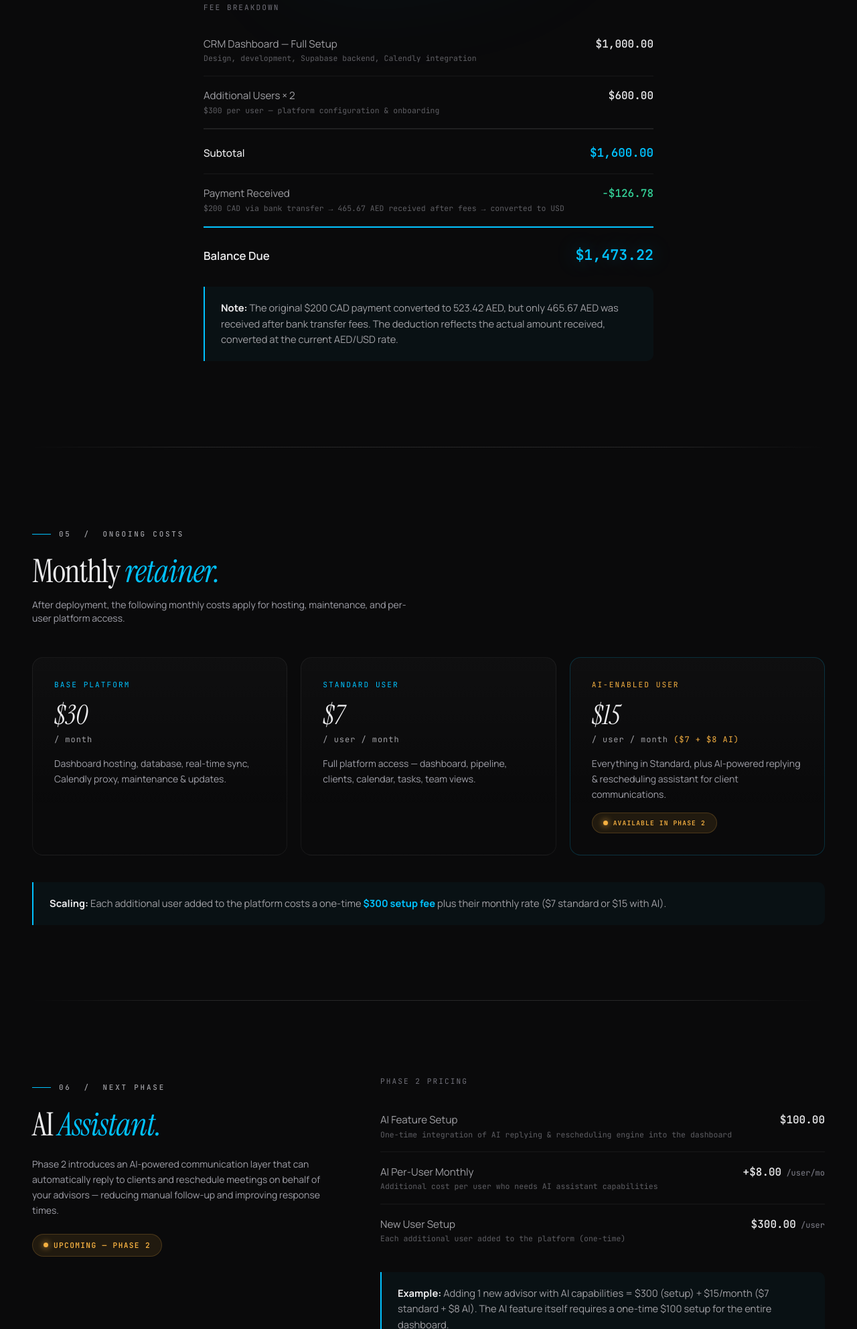
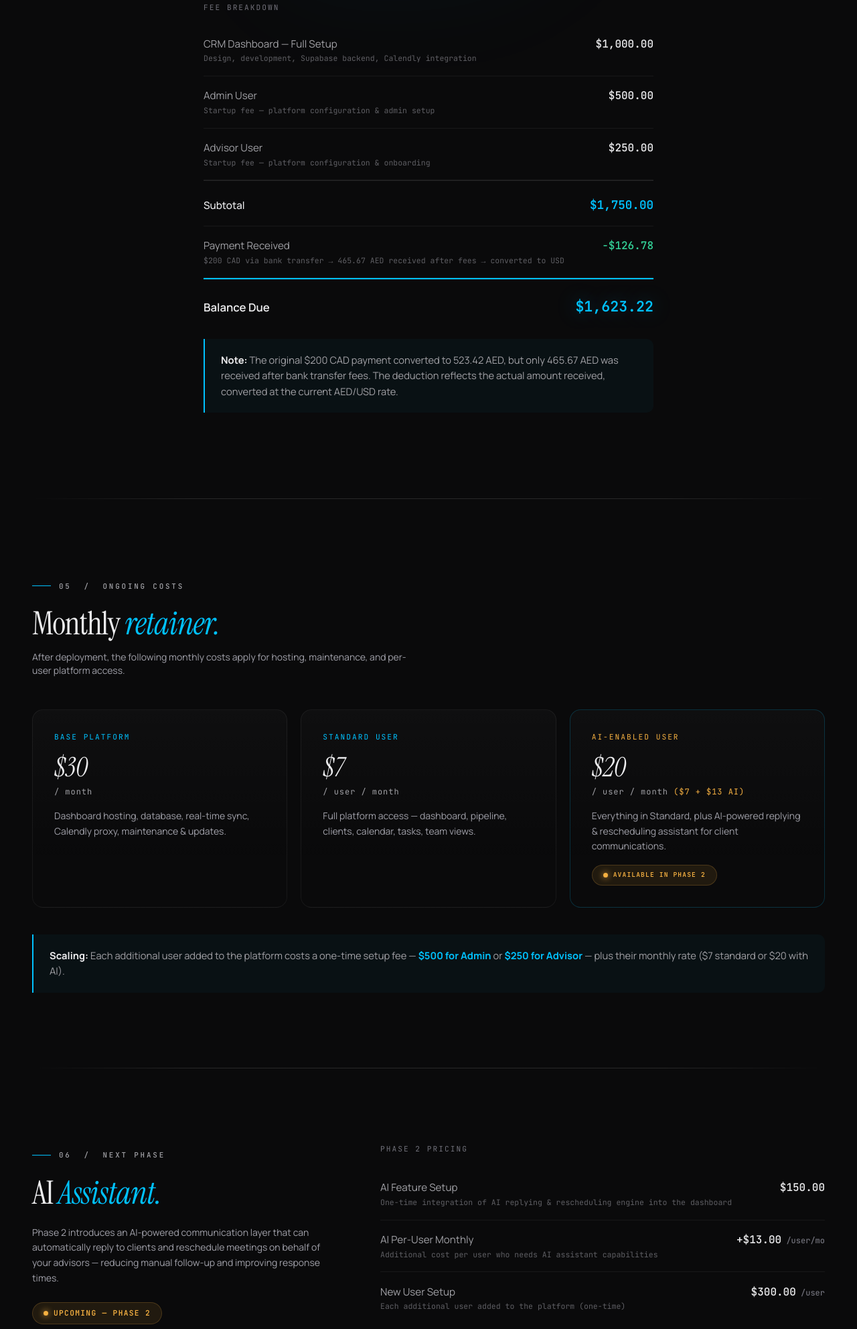
Before and after one commit to ahmedibrahimelbahy/proposal-apex-wealth-71c7b8, a website: page index.html in a window 1280 px wide. Shown: the part 3667-5651 px from the top of the page at 67% size. Drawn offline with nearby package versions, Linux system fonts and the light colour scheme.

Commit message:
update: change user types to Admin (00) and Advisor (50) with adjusted pricing

```diff
--- a/index.html
+++ b/index.html
@@ -650,7 +650,7 @@
     <div class="text-center mb-16">
       <div class="label mb-8 reveal justify-center inline-flex">04 &nbsp;/&nbsp; Investment</div>
       <div class="mono text-xs uppercase tracking-[0.2em] text-zinc-500 mb-4 reveal">Phase 1 &middot; Balance Due</div>
-      <div class="price-big reveal">$1,473<span style="font-size: 0.4em; vertical-align: super; -webkit-text-fill-color: var(--muted); letter-spacing: 0;">.22</span></div>
+      <div class="price-big reveal">$1,623<span style="font-size: 0.4em; vertical-align: super; -webkit-text-fill-color: var(--muted); letter-spacing: 0;">.22</span></div>
     </div>
 
     <div class="max-w-2xl mx-auto reveal">
@@ -666,15 +666,23 @@
 
       <div class="invoice-row">
         <div class="inv-label">
-          Additional Users &times; 2
-          <small>$300 per user &mdash; platform configuration &amp; onboarding</small>
+          Admin User
+          <small>Startup fee &mdash; platform configuration &amp; admin setup</small>
         </div>
-        <div class="inv-amount">$600.00</div>
+        <div class="inv-amount">$500.00</div>
+      </div>
+
+      <div class="invoice-row">
+        <div class="inv-label">
+          Advisor User
+          <small>Startup fee &mdash; platform configuration &amp; onboarding</small>
+        </div>
+        <div class="inv-amount">$250.00</div>
       </div>
 
       <div class="invoice-row subtotal">
         <div class="inv-label" style="font-weight: 500; color: var(--ink);">Subtotal</div>
-        <div class="inv-amount">$1,600.00</div>
+        <div class="inv-amount">$1,750.00</div>
       </div>
 
       <div class="invoice-row deduction">
@@ -687,7 +695,7 @@
 
       <div class="invoice-row total">
         <div class="inv-label">Balance Due</div>
-        <div class="inv-amount">$1,473.22</div>
+        <div class="inv-amount">$1,623.22</div>
       </div>
     </div>
 
@@ -736,9 +744,9 @@
       <div class="pricing-card" style="border-color: rgba(0, 194, 255, 0.2);">
         <div class="card-title" style="color: var(--gold);">AI-Enabled User</div>
         <div class="flex items-baseline gap-2">
-          <div class="card-price">$15</div>
+          <div class="card-price">$20</div>
         </div>
-        <div class="card-unit mt-2">/ user / month <span style="color: var(--gold);">($7 + $8 AI)</span></div>
+        <div class="card-unit mt-2">/ user / month <span style="color: var(--gold);">($7 + $13 AI)</span></div>
         <div class="mt-4 text-zinc-400 text-sm leading-relaxed">
           Everything in Standard, plus AI-powered replying &amp; rescheduling assistant for client communications.
         </div>
@@ -748,7 +756,7 @@
 
     <div class="mt-10 reveal">
       <div class="note-box">
-        <strong style="color: var(--ink);">Scaling:</strong> Each additional user added to the platform costs a one-time <strong style="color: var(--brand);">$300 setup fee</strong> plus their monthly rate ($7 standard or $15 with AI).
+        <strong style="color: var(--ink);">Scaling:</strong> Each additional user added to the platform costs a one-time setup fee — <strong style="color: var(--brand);">$500 for Admin</strong> or <strong style="color: var(--brand);">$250 for Advisor</strong> — plus their monthly rate ($7 standard or $20 with AI).
       </div>
     </div>
   </section>
@@ -778,7 +786,7 @@
             AI Feature Setup
             <small>One-time integration of AI replying &amp; rescheduling engine into the dashboard</small>
           </div>
-          <div class="inv-amount">$100.00</div>
+          <div class="inv-amount">$150.00</div>
         </div>
 
         <div class="invoice-row">
@@ -786,7 +794,7 @@
             AI Per-User Monthly
             <small>Additional cost per user who needs AI assistant capabilities</small>
           </div>
-          <div class="inv-amount">+$8.00<span class="text-zinc-500 text-xs"> /user/mo</span></div>
+          <div class="inv-amount">+$13.00<span class="text-zinc-500 text-xs"> /user/mo</span></div>
         </div>
 
         <div class="invoice-row" style="border-bottom: none;">
@@ -798,7 +806,7 @@
         </div>
 
         <div class="mt-6 note-box">
-          <strong style="color: var(--ink);">Example:</strong> Adding 1 new advisor with AI capabilities = $300 (setup) + $15/month ($7 standard + $8 AI). The AI feature itself requires a one-time $100 setup for the entire dashboard.
+          <strong style="color: var(--ink);">Example:</strong> Adding 1 new advisor with AI capabilities = $250 (setup) + $20/month ($7 standard + $13 AI). The AI feature itself requires a one-time $150 setup for the entire dashboard.
         </div>
       </div>
     </div>
@@ -842,7 +850,7 @@
           </div>
           <div class="p-5 rounded-xl" style="background: rgba(255,255,255,0.02); border: 1px solid var(--hair);">
             <div class="mono text-[0.65rem] uppercase tracking-[0.18em] text-zinc-500 mb-2">Amount to Send</div>
-            <div class="text-lg font-medium" style="color: var(--brand);">$1,473.22 USD</div>
+            <div class="text-lg font-medium" style="color: var(--brand);">$1,623.22 USD</div>
           </div>
         </div>
       </div>
@@ -901,10 +909,10 @@
         </h3>
         <dl>
           <div class="term-row"><dt>Payment Method</dt><dd>Western Union to Egypt</dd></div>
-          <div class="term-row"><dt>Balance Due</dt><dd style="color: var(--brand); font-weight: 600;">$1,473.22 USD</dd></div>
+          <div class="term-row"><dt>Balance Due</dt><dd style="color: var(--brand); font-weight: 600;">$1,623.22 USD</dd></div>
           <div class="term-row"><dt>Monthly Retainer</dt><dd>$30/mo base + $7/user/mo</dd></div>
           <div class="term-row"><dt>New User Setup</dt><dd>$300 per user (one-time)</dd></div>
-          <div class="term-row"><dt>AI Add-on</dt><dd>$100 setup + $8/user/mo</dd></div>
+          <div class="term-row"><dt>AI Add-on</dt><dd>$150 setup + $13/user/mo</dd></div>
           <div class="term-row"><dt>Valid Until</dt><dd>Apr 30, 2026</dd></div>
           <div class="term-row" style="border-bottom:none;"><dt>Next Step</dt><dd>Deployment upon payment receipt</dd></div>
         </dl>
--- a/package.json
+++ b/package.json
@@ -1,8 +1,5 @@
 {
   "name": "proposal-apex-wealth-71c7b8",
   "version": "1.0.0",
-  "private": true,
-  "scripts": {
-    "build": "echo static — nothing to build"
-  }
+  "private": true
 }
```
Also changed, not shown: _meta.json (+5 -2 lines), vercel.json.
